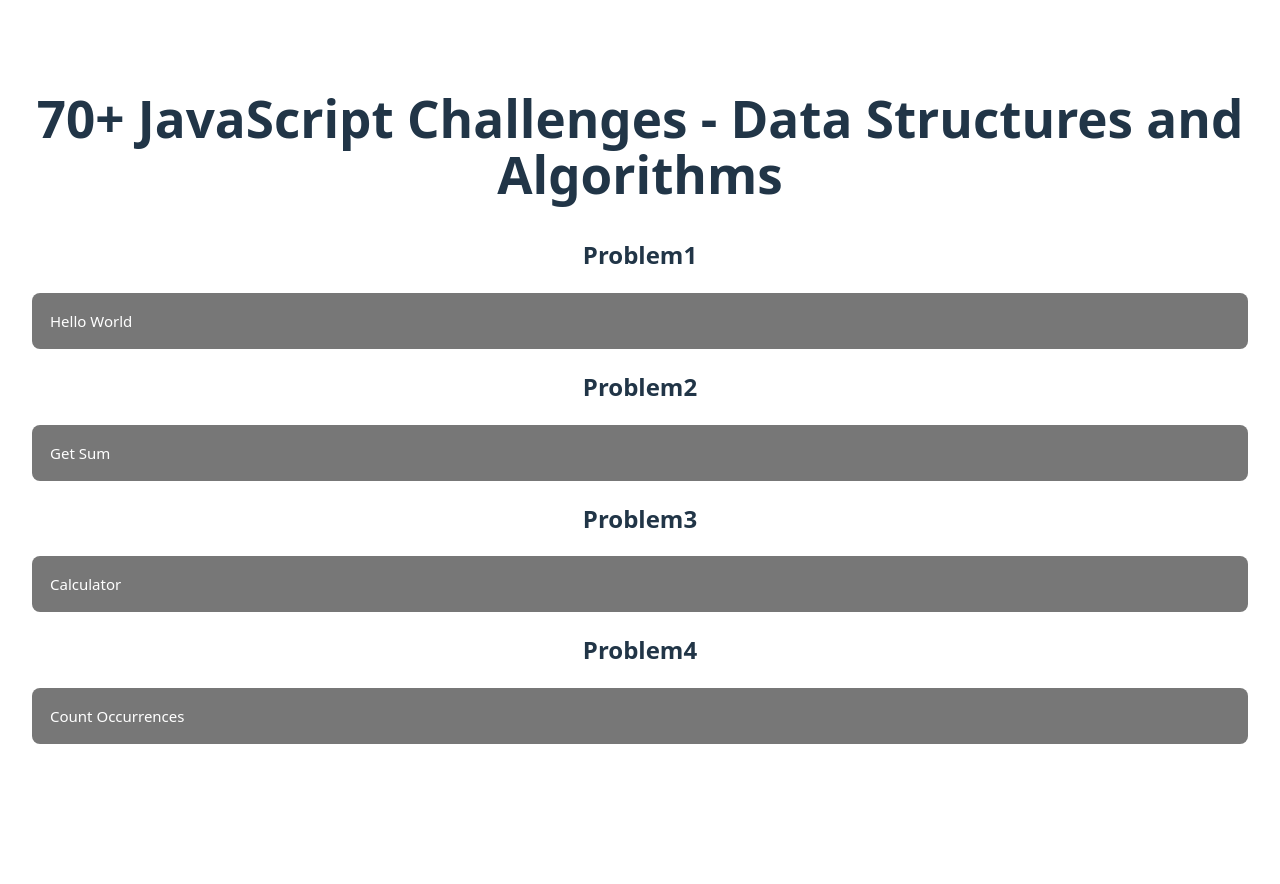
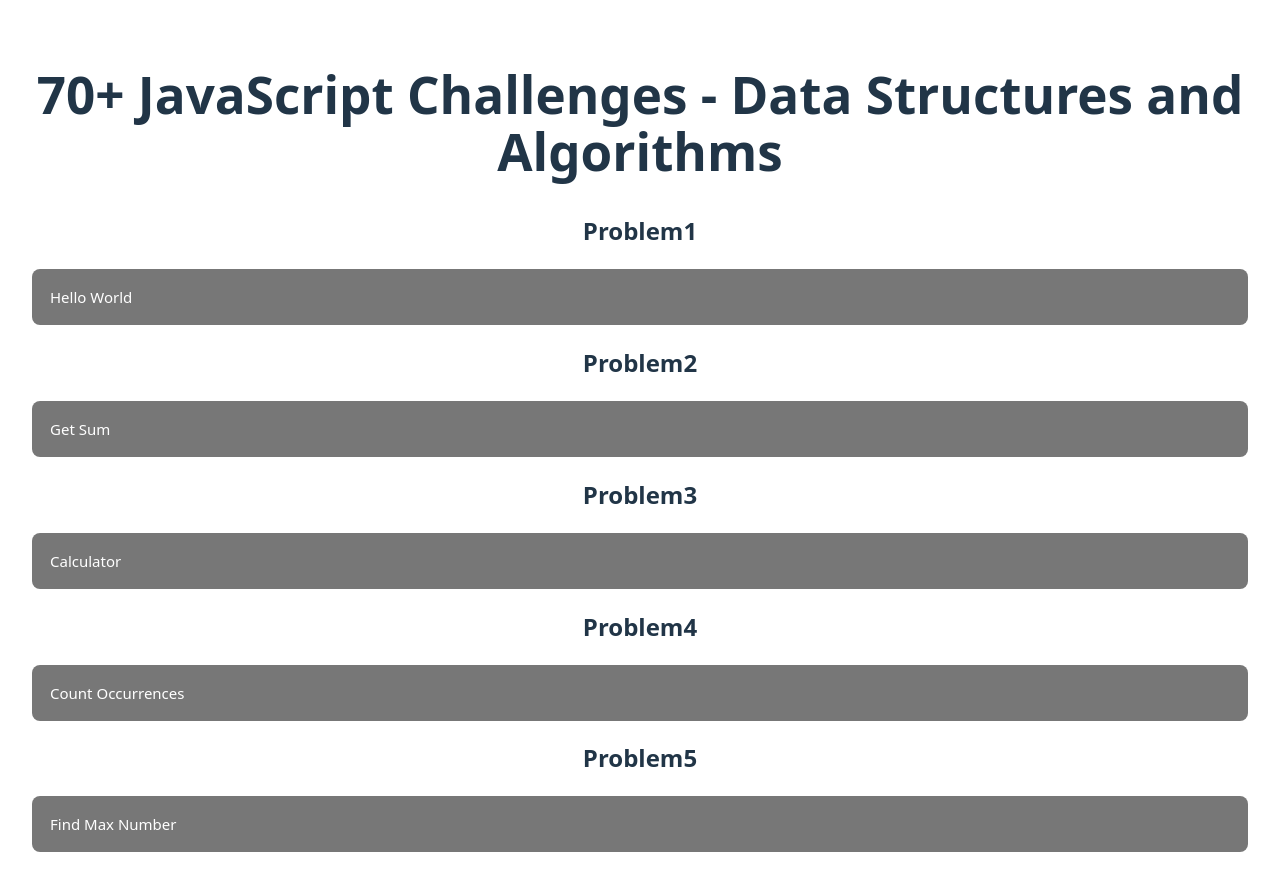
Before and after one commit to mrgbpjpy/DataStructure-and-Algorithm-Section, a React (Vite) app: page / in a window 1280 px wide. Before the commit the page ends 800 px from the top, so only its background shows below. Built offline with nearby package versions, Linux system fonts and the light colour scheme.

Commit message:
adding Problem 5

```diff
--- a/src/App.tsx
+++ b/src/App.tsx
@@ -4,6 +4,7 @@ import Problem1 from './components/Problem_1/Problem1'
 import Problem2 from './components/Problem_2/Problem2'
 import Problem3 from './components/Problem_3/Problem3'
 import Problem4 from './components/Problem_4/Problem4'
+import Problem5 from './components/Problem_5/Problem5'
 
 function App() {
 
@@ -16,6 +17,7 @@ function App() {
       <Problem2 />
       <Problem3 />
       <Problem4 />
+      <Problem5 />
     </>
   )
 }
--- /dev/null
+++ b/src/components/Problem_5/Problem5.tsx
@@ -0,0 +1,68 @@
+
+import {useRef, useState} from 'react'
+
+
+
+
+const Problem5 = () => {
+    const [isOpen, setIsOpen] = useState(false)
+    const contentRef = useRef<HTMLDivElement>(null)
+    const [contentMaxHeight, setContentMaxHeight] = useState(0)
+
+
+
+
+
+
+    // Remove result state, use derived value instead
+
+    const onToggle = () => {
+        const nextIsOpen = !isOpen
+        const nextMaxHeight = nextIsOpen && contentRef.current ? contentRef.current.scrollHeight : 0
+        setIsOpen(nextIsOpen)
+        setContentMaxHeight(nextMaxHeight)
+    }
+
+    const [arrayInput, setArrayInput] = useState<string>([].toString());
+    const result = Math.max(...arrayInput.split(',').map(num => Number(num.trim())).filter(num => !isNaN(num)))
+
+
+
+  return (
+    <>
+    <h2>Problem5</h2>
+
+    <button
+        type="button"
+        className={`collapsible ${isOpen ? 'active' : ''}`}
+        aria-expanded={isOpen}
+        aria-controls="problem3-content"
+        onClick={onToggle}
+        >
+           Find Max Number
+    </button>
+
+    <div
+        id="problem3-content"
+        ref={contentRef}
+        className={`content ${isOpen ? 'content--open' : ''}`}
+        style={{ maxHeight: `${contentMaxHeight}px` }}
+    >
+        <div className="content__inner">
+
+
+                <form onSubmit={(e) => e.preventDefault()}>
+                <label>Find the maximum number in an array:</label><br/>
+                <input type="text" name="array" placeholder="Example: 1,45,23,89,78,56" value={arrayInput} onChange={(e) => setArrayInput(e.target.value)} />
+                <p style={{fontSize: "10px"}} >
+                  {result}
+                </p>
+
+            </form>
+        </div>
+    </div>
+    </>
+  )
+}
+
+export default Problem5
```
